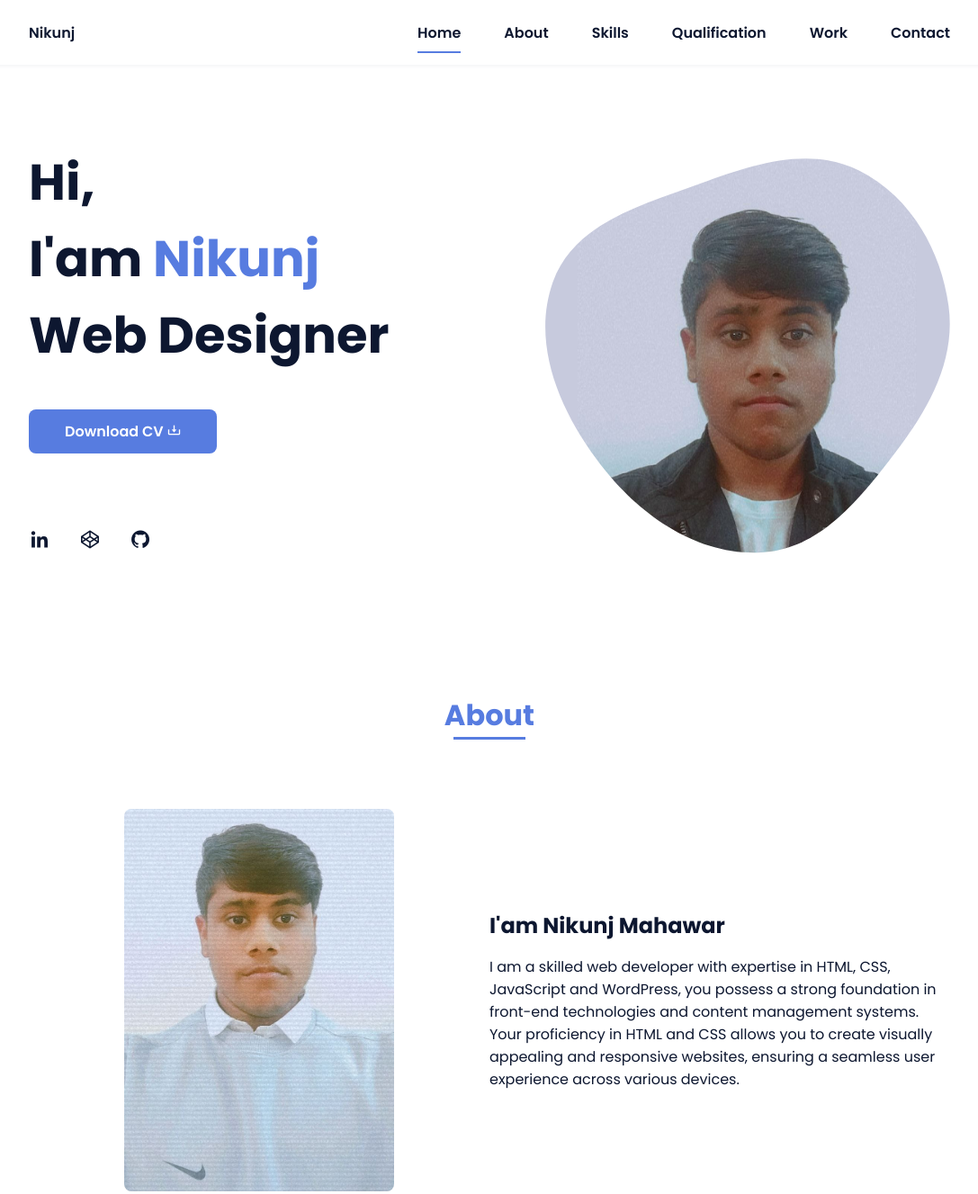
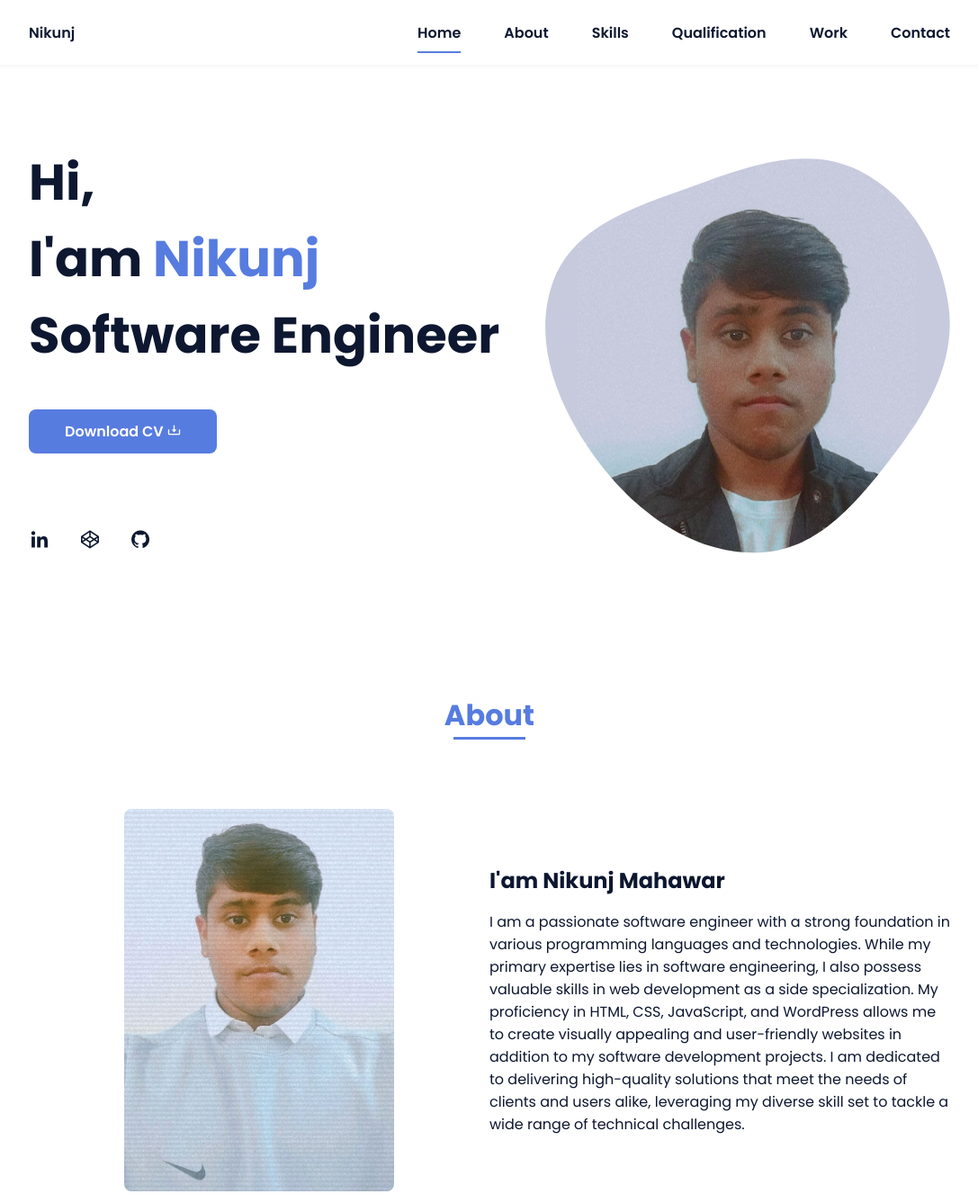
Before and after one commit to NikeMahawar/Portfolio-Nikunj, a plain HTML site: page index.html in a window 1280 px wide. Shown: the top 1327 px of the page at 90% size, without its empty margins (96-1183 px from the left). Drawn offline with nearby package versions, Linux system fonts and the light colour scheme.

Commit message:
Update index.html

```diff
--- a/index.html
+++ b/index.html
@@ -42,7 +42,7 @@
             <!--===== HOME =====-->
             <section class="home bd-grid" id="home">
                 <div class="home__data">
-                    <h1 class="home__title">Hi,<br>I'am <span class="home__title-color">Nikunj</span><br> Web Designer</h1>
+                    <h1 class="home__title">Hi,<br>I'am <span class="home__title-color">Nikunj</span><br> Software Engineer</h1>
 
                     <a href="assets/img/Nikunj_Mahawar_Resume.pdf" target="_blank" class="button">Download CV <i class='bx bx-download'></i></a>
                 </div>
@@ -77,7 +77,7 @@
 
                     <div>
                         <h2 class="about__subtitle">I'am Nikunj Mahawar</h2>
-                        <p class="about__text">I am a skilled web developer with expertise in HTML, CSS, JavaScript and WordPress, you possess a strong foundation in front-end technologies and content management systems. Your proficiency in HTML and CSS allows you to create visually appealing and responsive websites, ensuring a seamless user experience across various devices.</p>
+                        <p class="about__text">I am a passionate software engineer with a strong foundation in various programming languages and technologies. While my primary expertise lies in software engineering, I also possess valuable skills in web development as a side specialization. My proficiency in HTML, CSS, JavaScript, and WordPress allows me to create visually appealing and user-friendly websites in addition to my software development projects. I am dedicated to delivering high-quality solutions that meet the needs of clients and users alike, leveraging my diverse skill set to tackle a wide range of technical challenges.</p>
                     </div>
                 </div>
             </section>
```
